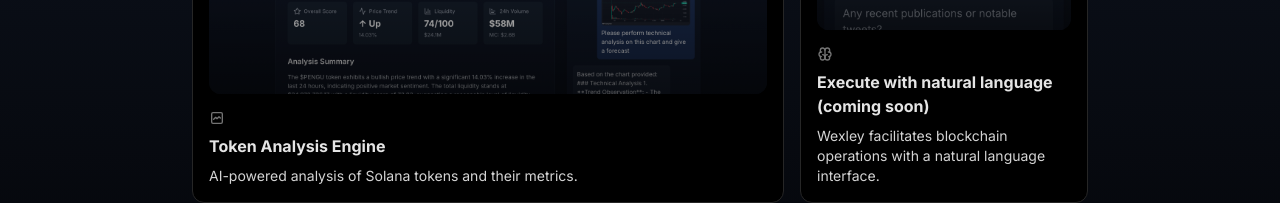
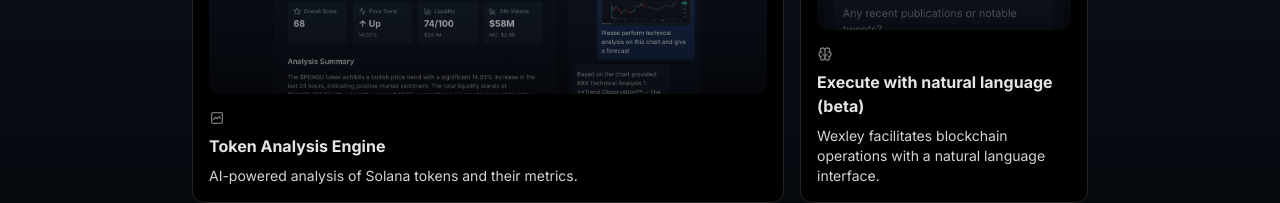
Before and after one commit to AgentisLabs/AEGIS-v0.1, a Next.js app: page / in a window 1280 px wide. Shown: the part 455-658 px from the top of the page. Built offline with nearby package versions, Linux system fonts and the light colour scheme.

Commit message:
docs: updated documentation page with comprehensive whitepaper

```diff
--- a/app/page.tsx
+++ b/app/page.tsx
@@ -116,7 +116,7 @@
       icon: <IconGraph className="h-4 w-4 text-neutral-500" />,
     },
     {
-      title: "Execute with natural language (coming soon)",
+      title: "Execute with natural language (beta)",
       description: "Wexley facilitates blockchain operations with a natural language interface.",
       header: <BentoImage src="/images/box-2.png" alt="Risk Assessment" />,
       className: "md:col-span-1",
```
